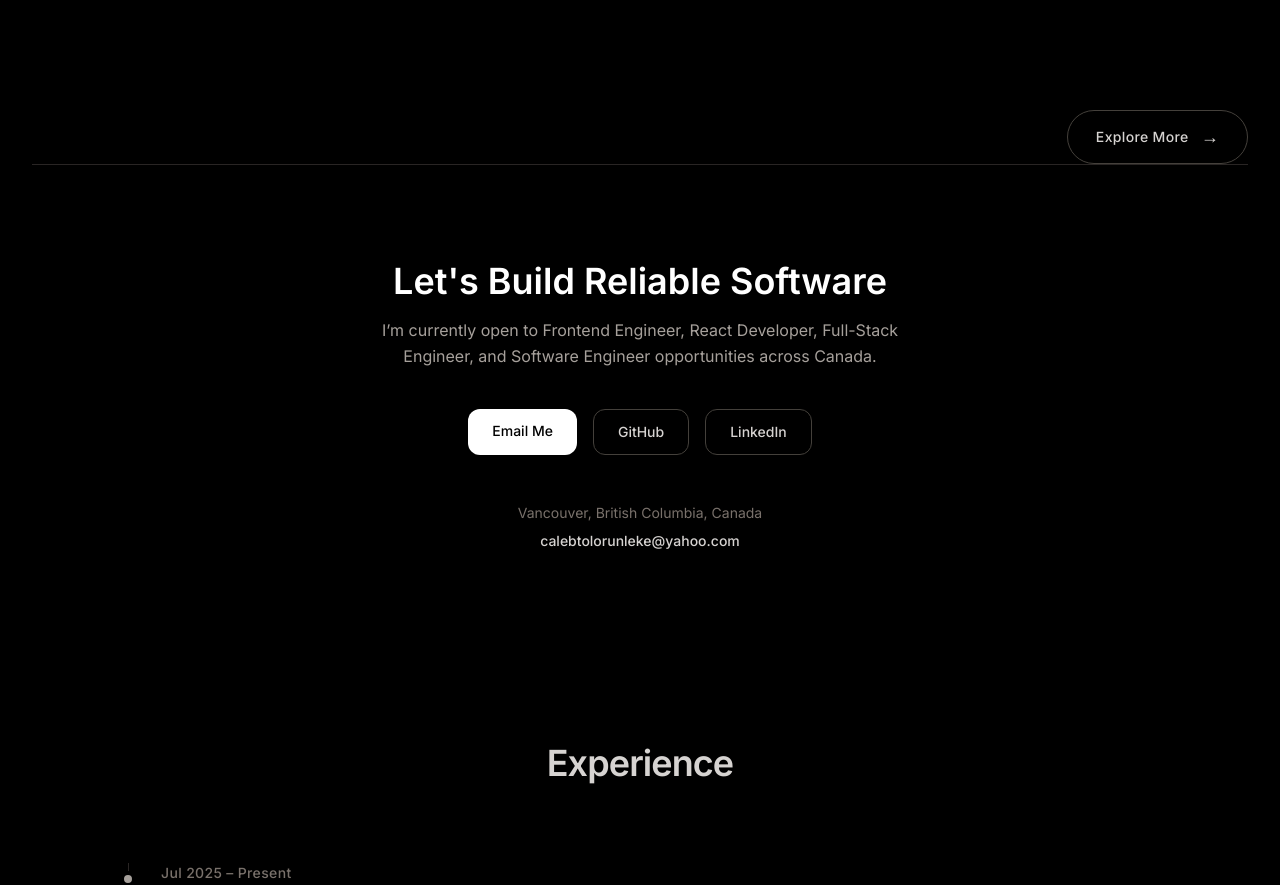
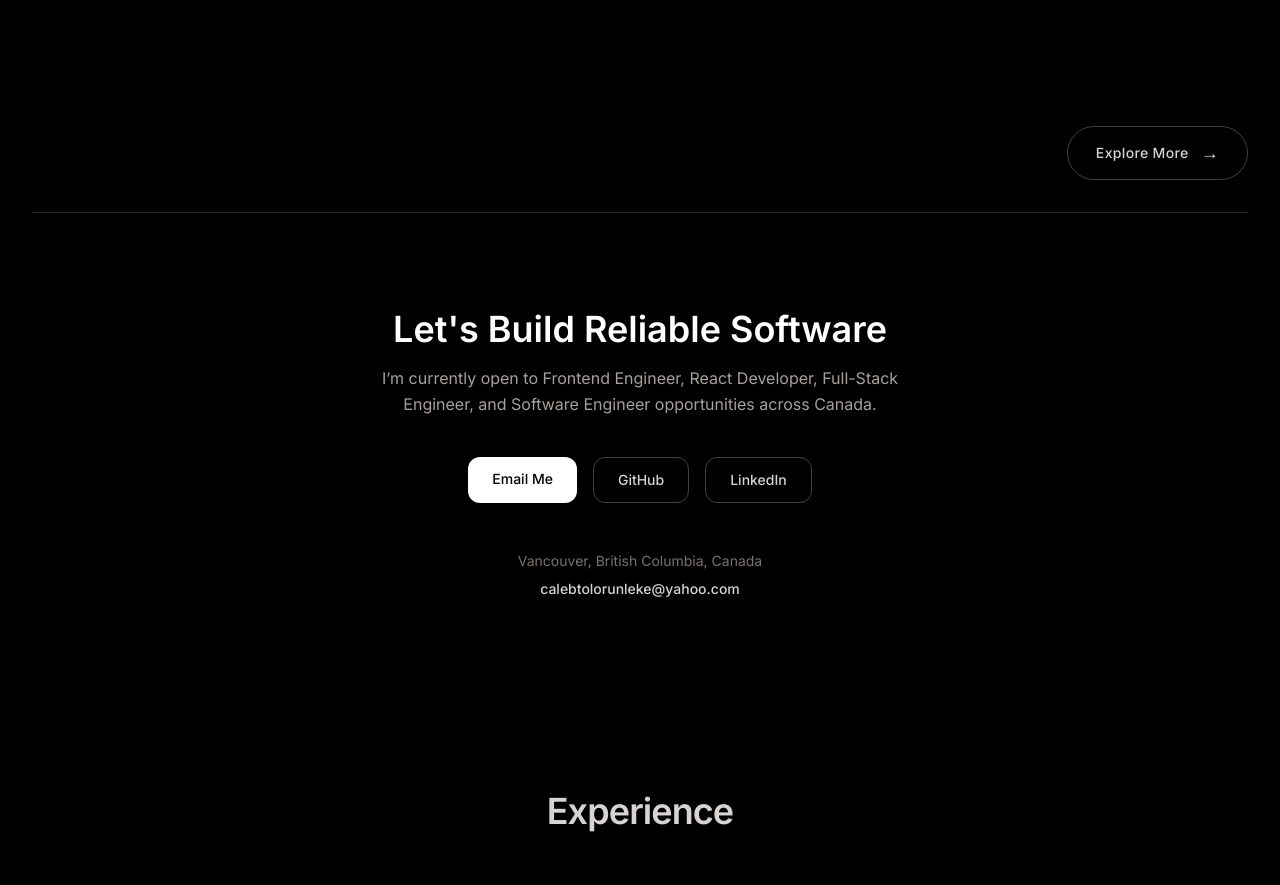
Before and after one commit to calebtolorunleke/caleb-devspace, a React (Vite) app: page / in a window 1280 px wide. Shown: the part 2899-3784 px from the top of the page. Built offline with nearby package versions, Linux system fonts and the light colour scheme.

Commit message:
feat: updated project sections to prod

```diff
--- a/src/components/Projects.jsx
+++ b/src/components/Projects.jsx
@@ -169,7 +169,7 @@ const Projects = ({ isDark }) => {
             whileInView={{ opacity: 1, y: 0 }}
             transition={{ duration: 0.6 }}
             viewport={{ once: true }}
-            className="flex justify-end pt-4"
+            className="flex justify-end py-8"
           >
             {/* <button
               type="button"
```
